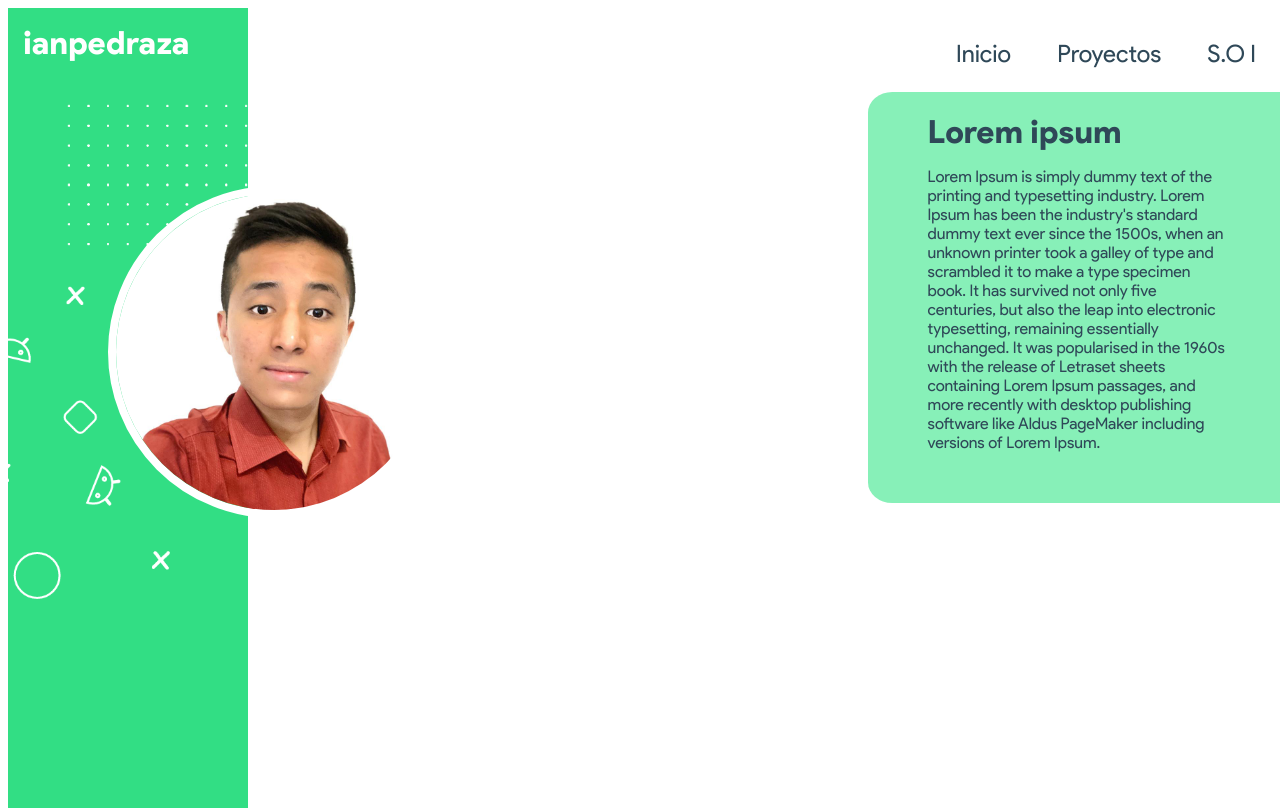
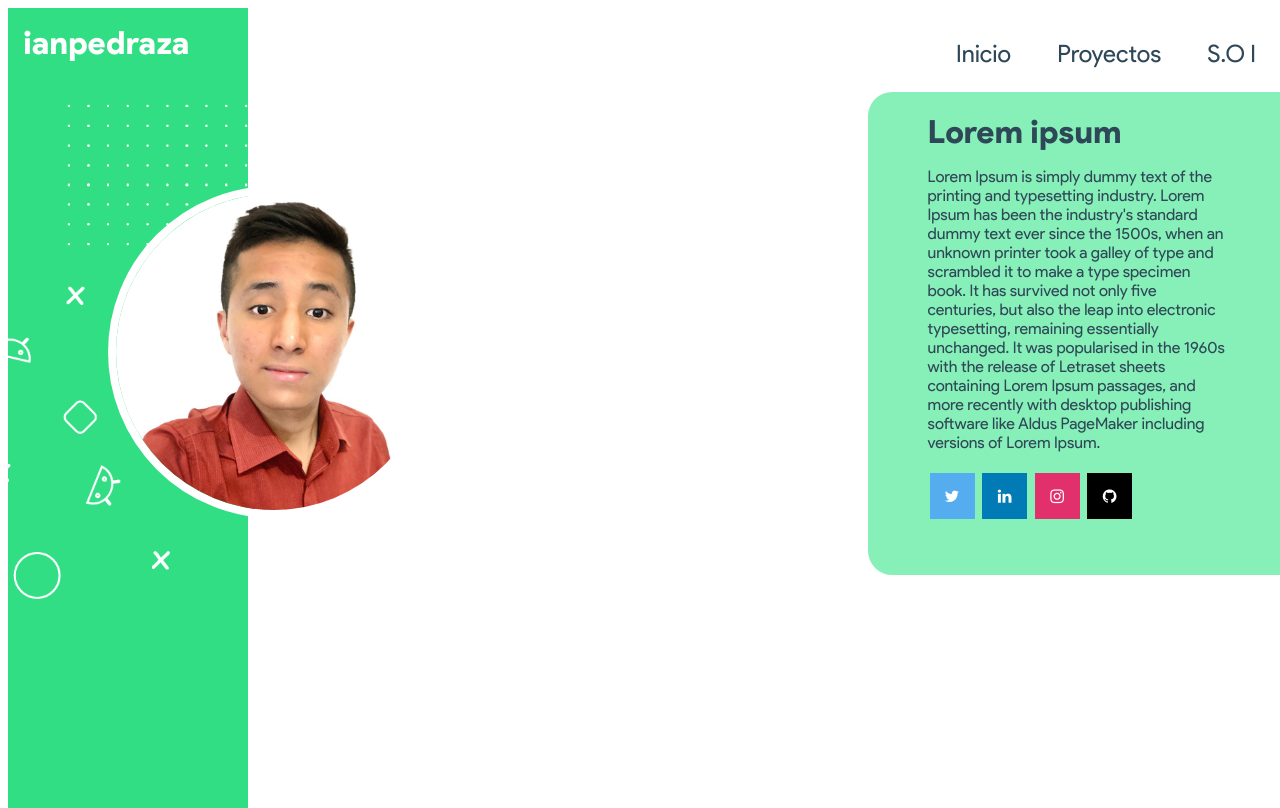
Before and after one commit to ianpedraza/ianpedraza.github.io, a PHP site: page / in a window 1280 px wide; the page is wider, and only the part inside the window is pictured. Run offline with PHP 8.4, Linux system fonts and the light colour scheme.

Commit message:
Redes Sociales

```diff
--- a/Proyectos.html
+++ b/Proyectos.html
@@ -26,7 +26,7 @@
 
     <div class="Menu">
         <a href="index.html">Inicio </a>
-        <a href="Proyectos.html">Proyectos </a>
+        <a href="proyectos.html">Proyectos </a>
         <a href="sistemas.html">S.O I</a>
      </div>
 
--- a/css/estilos.css
+++ b/css/estilos.css
@@ -92,6 +92,39 @@ a {
     color:#2f4858;
 }
 
+.fa {
+    padding: 15px;
+    font-size: 30px;
+    width: 15px;
+    text-align: center;
+    text-decoration: none;
+    margin: 5px 2px;
+  }
+
+  .fa:hover {
+      opacity: 0.7;
+  }
+
+  .fa-twitter {
+    background: #55ACEE;
+    color: white;
+  }
+
+  .fa-linkedin {
+    background: #007bb5;
+    color: white;
+  }
+
+  .fa-instagram {
+    background: #E1306C;
+    color: white;
+  }
+
+  .fa-github {
+    background: black;
+    color: white;
+  }
+
 @media screen and (max-width: 480px){
     h1{
         font-family:'Product Sans Black';
--- a/index.html
+++ b/index.html
@@ -39,6 +39,12 @@
         <div class="info" >
             <h1>Lorem ipsum</h1>
             <p>Lorem Ipsum is simply dummy text of the printing and typesetting industry. Lorem Ipsum has been the industry's standard dummy text ever since the 1500s, when an unknown printer took a galley of type and scrambled it to make a type specimen book. It has survived not only five centuries, but also the leap into electronic typesetting, remaining essentially unchanged. It was popularised in the 1960s with the release of Letraset sheets containing Lorem Ipsum passages, and more recently with desktop publishing software like Aldus PageMaker including versions of Lorem Ipsum.</p>
+            <p>
+                <a href="https://twitter.com/ianpedraza_" target="_blank" class="fa fa-twitter"></a>
+                <a href="https://www.linkedin.com/in/ianpedraza" target="_blank" class="fa fa-linkedin"></a>
+                <a href="https://www.instagram.com/ianpedraza"  target="_blank" class="fa fa-instagram"></a>
+                <a href="https://github.com/ianpedraza" target="_blank" class="fa fa-github"></a>
+                </p>
         </div>
 
     </body>
--- a/sistemas.html
+++ b/sistemas.html
@@ -27,7 +27,7 @@
 
     <div class="Menu">
         <a href="index.html">Inicio     </a>
-        <a href="Proyectos.html">Proyectos </a>
+        <a href="proyectos.html">Proyectos </a>
         <a href="sistemas.html">S.O I</a>
      </div>
 
@@ -44,6 +44,7 @@
         <div class="mas">
             <h1>Más recientes</h1>
         </div>
+
         <p>
             <a href="practicas/practica-1.pdf" >Práctica 1: Introducción a los comando de Linux</a>
         </p>
```
